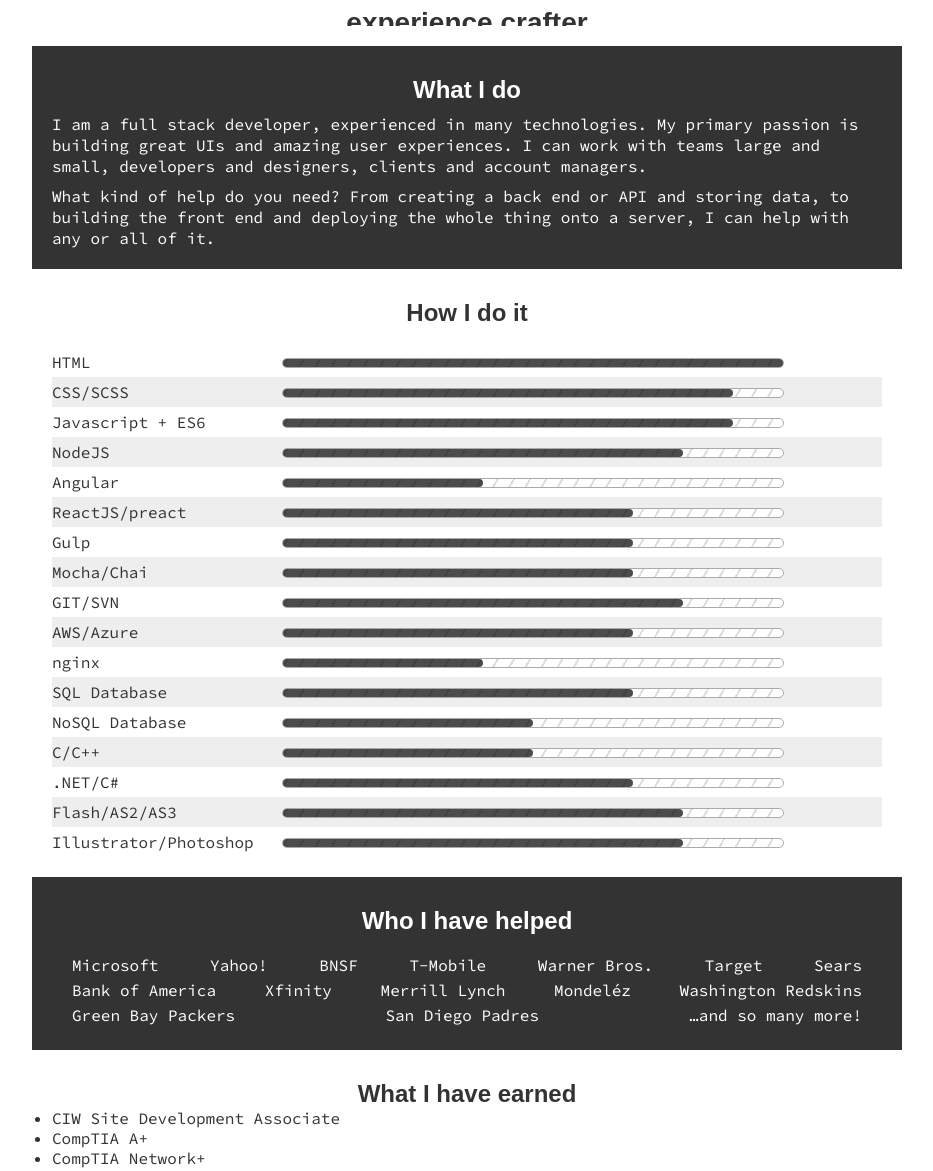
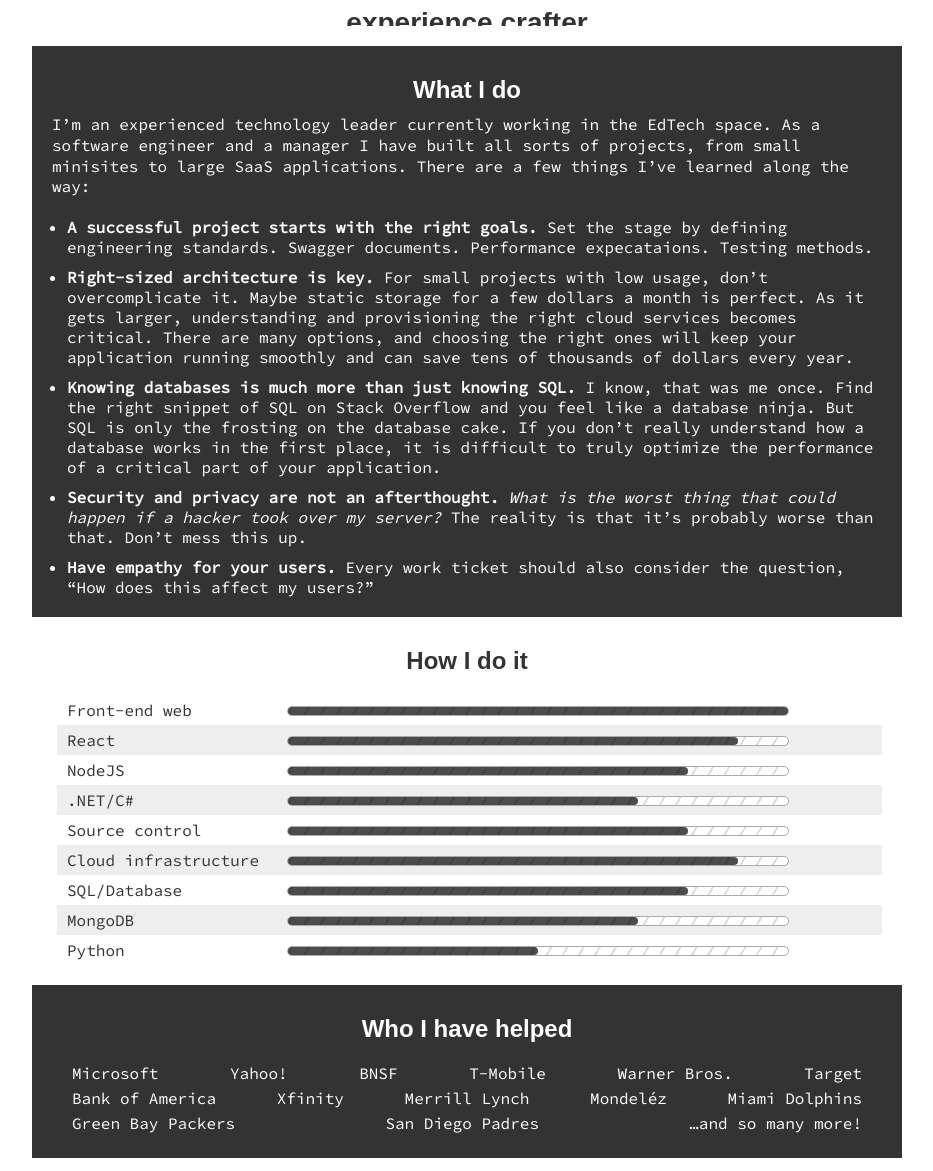
Before and after one commit to mherzig/mherzig.github.io, a website: page index.html in a window 1280 px wide. Shown: the part 116-1287 px from the top of the page, without its empty margins (173-1106 px from the left). Drawn offline with Linux system fonts and the light colour scheme; a web font is replaced by a local one.

Commit message:
updating for 2020

```diff
--- a/_scss/main.scss
+++ b/_scss/main.scss
@@ -105,6 +105,18 @@
   line-height: 1.3;
 }
 
+ul {
+  padding-left: 5px;
+}
+
+#section-bio ul {
+  padding: 10px 0 0 15px;
+
+  li {
+    padding-top: 10px;
+  }
+}
+
 #section-tech ul {
   padding-top: 20px;
   list-style-type: none;
@@ -118,7 +130,8 @@
       display: inline-block;
       line-height: 30px;
       font-size: 16px;
-      width: 220px;
+      width: 210px;
+      padding-left: 10px;
     }
 
     span.base {
@@ -156,7 +169,7 @@
 }
 
 #section-clients ul {
-  padding-top: 20px;
+  padding: 20px 0 0;
   list-style-type: none;
   display: flex;
   flex-wrap: wrap;
--- a/index.html
+++ b/index.html
@@ -16,40 +16,45 @@
     </header>
     <section id="section-title">
       <h1>Max Herzig,</h1>
-      <h2> <span class="placed">web developer</span>  <span class="">software engineer</span>  <span class="">experience crafter</span>  <span class="">bug wrangler</span>  <span class="">client whisperer</span> </h2>
+      <h2> <span class="placed">technology leader</span>  <span class="">software engineer</span>  <span class="">experience crafter</span>  <span class="">client whisperer</span> </h2>
     </section>
     <section id="section-bio">
       <h3>What I do</h3>
       <p>
-        I am a full stack developer, experienced in many technologies. My primary passion is building great UIs and
-        amazing user experiences. I can work with teams large and small, developers and designers, clients and account
-        managers.
+        I&rsquo;m an experienced technology leader currently working in the EdTech space. As a software engineer and a manager
+        I have built all sorts of projects, from small minisites to large SaaS applications. There are a few things I&rsquo;ve
+        learned along the way:
       </p>
-      <p>
-        What kind of help do you need? From creating a back end or API and storing data, to building the front end and
-        deploying the whole thing onto a server, I can help with any or all of it.
-      </p>
+      <ul>
+        <li><strong>A successful project starts with the right goals.</strong> Set the stage by defining engineering
+        standards. Swagger documents. Performance expecataions. Testing methods.</li>
+        <li><strong>Right-sized architecture is key.</strong> For small projects with low usage, don&rsquo;t overcomplicate
+        it. Maybe static storage for a few dollars a month is perfect. As it gets larger, understanding and provisioning the right
+        cloud services becomes critical. There are many options, and choosing the right ones will keep your application running
+        smoothly and can save tens of thousands of dollars every year.</li>
+        <li><strong>Knowing databases is much more than just knowing SQL.</strong> I know, that was me once. Find the right
+        snippet of SQL on Stack Overflow and you feel like a database ninja. But SQL is only the frosting on the database cake. If
+        you don&rsquo;t really understand how a database works in the first place, it is difficult to truly optimize the performance
+        of a critical part of your application.</li>
+        <li><strong>Security and privacy are not an afterthought.</strong> <em>What is the worst thing that could happen if a
+        hacker took over my server?</em> The reality is that it&rsquo;s probably worse than that. Don&rsquo;t mess this up.</li>
+        <li><strong>Have empathy for your users.</strong> Every work ticket should also consider the question, &ldquo;How does this
+        affect my users?&rdquo;</li>
+      </ul>
     </section>
     <section id="section-tech">
       <h3>How I do it</h3>
       <ul>
 
           <li>
-            <span class="label">HTML</span>
+            <span class="label">Front-end web</span>
             <span class="base" title="10">
               <span class="level" style="width:100%"></span>
             </span>
           </li>
 
           <li>
-            <span class="label">CSS/SCSS</span>
-            <span class="base" title="9">
-              <span class="level" style="width:90%"></span>
-            </span>
-          </li>
-
-          <li>
-            <span class="label">Javascript + ES6</span>
+            <span class="label">React</span>
             <span class="base" title="9">
               <span class="level" style="width:90%"></span>
             </span>
@@ -63,76 +68,6 @@
           </li>
 
           <li>
-            <span class="label">Angular</span>
-            <span class="base" title="4">
-              <span class="level" style="width:40%"></span>
-            </span>
-          </li>
-
-          <li>
-            <span class="label">ReactJS/preact</span>
-            <span class="base" title="7">
-              <span class="level" style="width:70%"></span>
-            </span>
-          </li>
-
-          <li>
-            <span class="label">Gulp</span>
-            <span class="base" title="7">
-              <span class="level" style="width:70%"></span>
-            </span>
-          </li>
-
-          <li>
-            <span class="label">Mocha/Chai</span>
-            <span class="base" title="7">
-              <span class="level" style="width:70%"></span>
-            </span>
-          </li>
-
-          <li>
-            <span class="label">GIT/SVN</span>
-            <span class="base" title="8">
-              <span class="level" style="width:80%"></span>
-            </span>
-          </li>
-
-          <li>
-            <span class="label">AWS/Azure</span>
-            <span class="base" title="7">
-              <span class="level" style="width:70%"></span>
-            </span>
-          </li>
-
-          <li>
-            <span class="label">nginx</span>
-            <span class="base" title="4">
-              <span class="level" style="width:40%"></span>
-            </span>
-          </li>
-
-          <li>
-            <span class="label">SQL Database</span>
-            <span class="base" title="7">
-              <span class="level" style="width:70%"></span>
-            </span>
-          </li>
-
-          <li>
-            <span class="label">NoSQL Database</span>
-            <span class="base" title="5">
-              <span class="level" style="width:50%"></span>
-            </span>
-          </li>
-
-          <li>
-            <span class="label">C/C++</span>
-            <span class="base" title="5">
-              <span class="level" style="width:50%"></span>
-            </span>
-          </li>
-
-          <li>
             <span class="label">.NET/C#</span>
             <span class="base" title="7">
               <span class="level" style="width:70%"></span>
@@ -140,16 +75,37 @@
           </li>
 
           <li>
-            <span class="label">Flash/AS2/AS3</span>
+            <span class="label">Source control</span>
             <span class="base" title="8">
               <span class="level" style="width:80%"></span>
             </span>
           </li>
 
           <li>
-            <span class="label">Illustrator/Photoshop</span>
+            <span class="label">Cloud infrastructure</span>
+            <span class="base" title="9">
+              <span class="level" style="width:90%"></span>
+            </span>
+          </li>
+
+          <li>
+            <span class="label">SQL/Database</span>
             <span class="base" title="8">
               <span class="level" style="width:80%"></span>
+            </span>
+          </li>
+
+          <li>
+            <span class="label">MongoDB</span>
+            <span class="base" title="7">
+              <span class="level" style="width:70%"></span>
+            </span>
+          </li>
+
+          <li>
+            <span class="label">Python</span>
+            <span class="base" title="5">
+              <span class="level" style="width:50%"></span>
             </span>
           </li>
 
@@ -157,17 +113,21 @@
     </section>
     <section id="section-clients">
       <h3>Who I have helped</h3>
-      <ul> <li>Microsoft</li>  <li>Yahoo!</li>  <li>BNSF</li>  <li>T-Mobile</li>  <li>Warner Bros.</li>  <li>Target</li>  <li>Sears</li>  <li>Bank of America</li>  <li>Xfinity</li>  <li>Merrill Lynch</li>  <li>Mondel&eacute;z</li>  <li>Washington Redskins</li>  <li>Green Bay Packers</li>  <li>San Diego Padres</li>  <li>&hellip;and so many more!</li> </ul>
+      <ul> <li>Microsoft</li>  <li>Yahoo!</li>  <li>BNSF</li>  <li>T-Mobile</li>  <li>Warner Bros.</li>  <li>Target</li>  <li>Bank of America</li>  <li>Xfinity</li>  <li>Merrill Lynch</li>  <li>Mondel&eacute;z</li>  <li>Miami Dolphins</li>  <li>Green Bay Packers</li>  <li>San Diego Padres</li>  <li>&hellip;and so many more!</li> </ul>
     </section>
     <section id="section-certs">
       <h3>What I have earned</h3>
       <ul>
 
-          <li>CIW Site Development Associate</li>
+          <li>CompTIA Network+</li>
 
-          <li>CompTIA A+</li>
+          <li>CompTIA Security+</li>
 
-          <li>CompTIA Network+</li>
+          <li>CompTIA Project+</li>
+
+          <li>Oracle Database SQL Certified Associate</li>
+
+          <li>Oracle Database 12c Administrator Certified Associate</li>
 
       </ul>
     </section>
```
Also changed, not shown: css/main.css, 1 other file.
